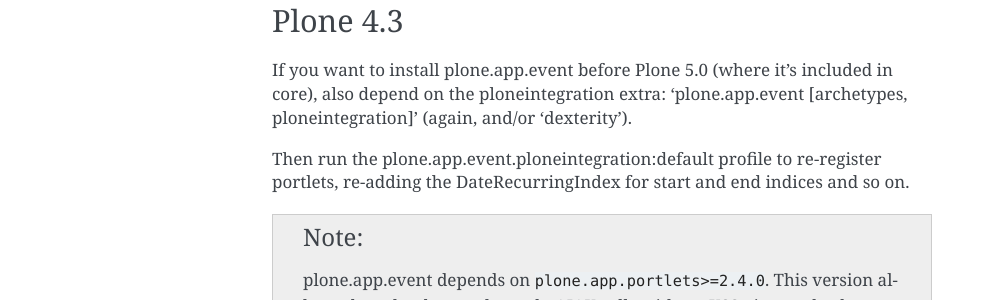
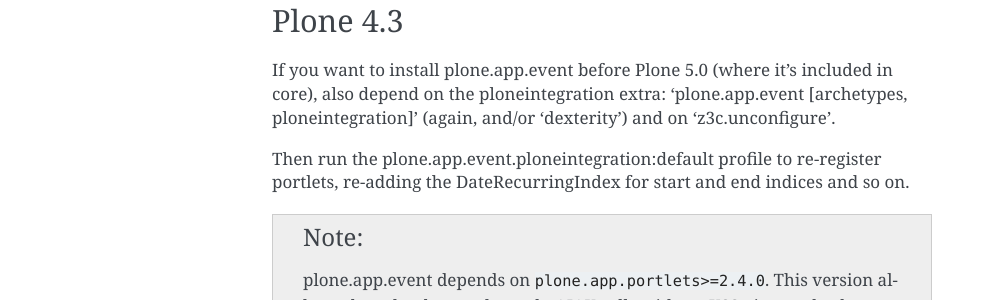
Before and after one commit to plone/plone.app.event, a Sphinx documentation site: the page built from docs/installation.rst, in a window 1280 px wide. Shown: the part 727-1027 px from the top of the page, without its empty margins (148-1141 px from the left). Built offline with Sphinx 7.4.7, drawn with Linux system fonts in a browser that asks for light colours; pages that are not in the unit, such as notebooks, are missing from menus.

Commit message:
We have to depend manually on z3c.unconfigure on plone 4

```diff
--- a/docs/installation.rst
+++ b/docs/installation.rst
@@ -30,7 +30,7 @@
 
 If you want to install plone.app.event before Plone 5.0 (where it's included in
 core), also depend on the ploneintegration extra: 'plone.app.event [archetypes,
-ploneintegration]' (again, and/or 'dexterity').
+ploneintegration]' (again, and/or 'dexterity') and on 'z3c.unconfigure'.
 
 Then run the plone.app.event.ploneintegration:default profile to
 re-register portlets, re-adding the DateRecurringIndex for start and end
```
